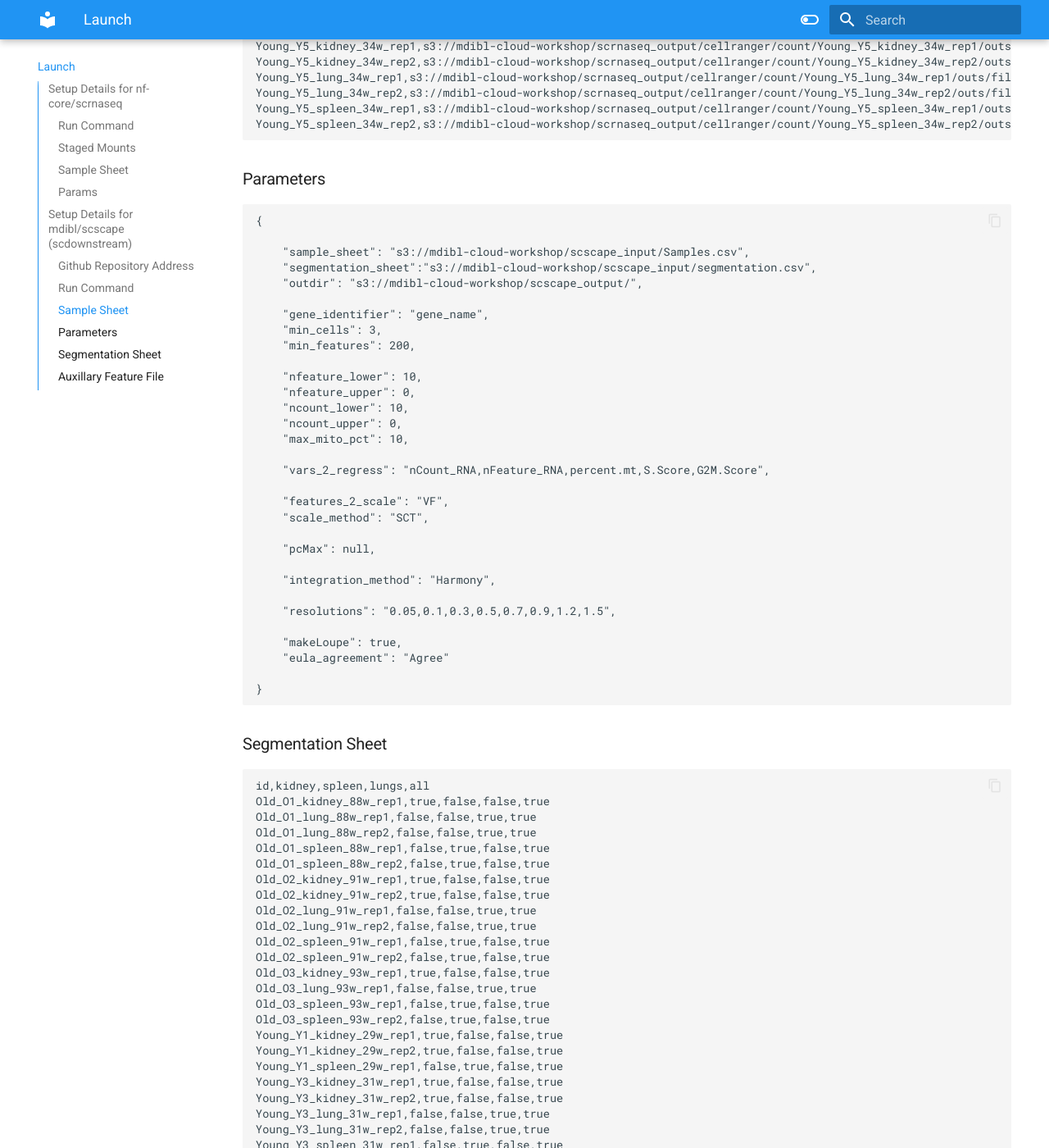
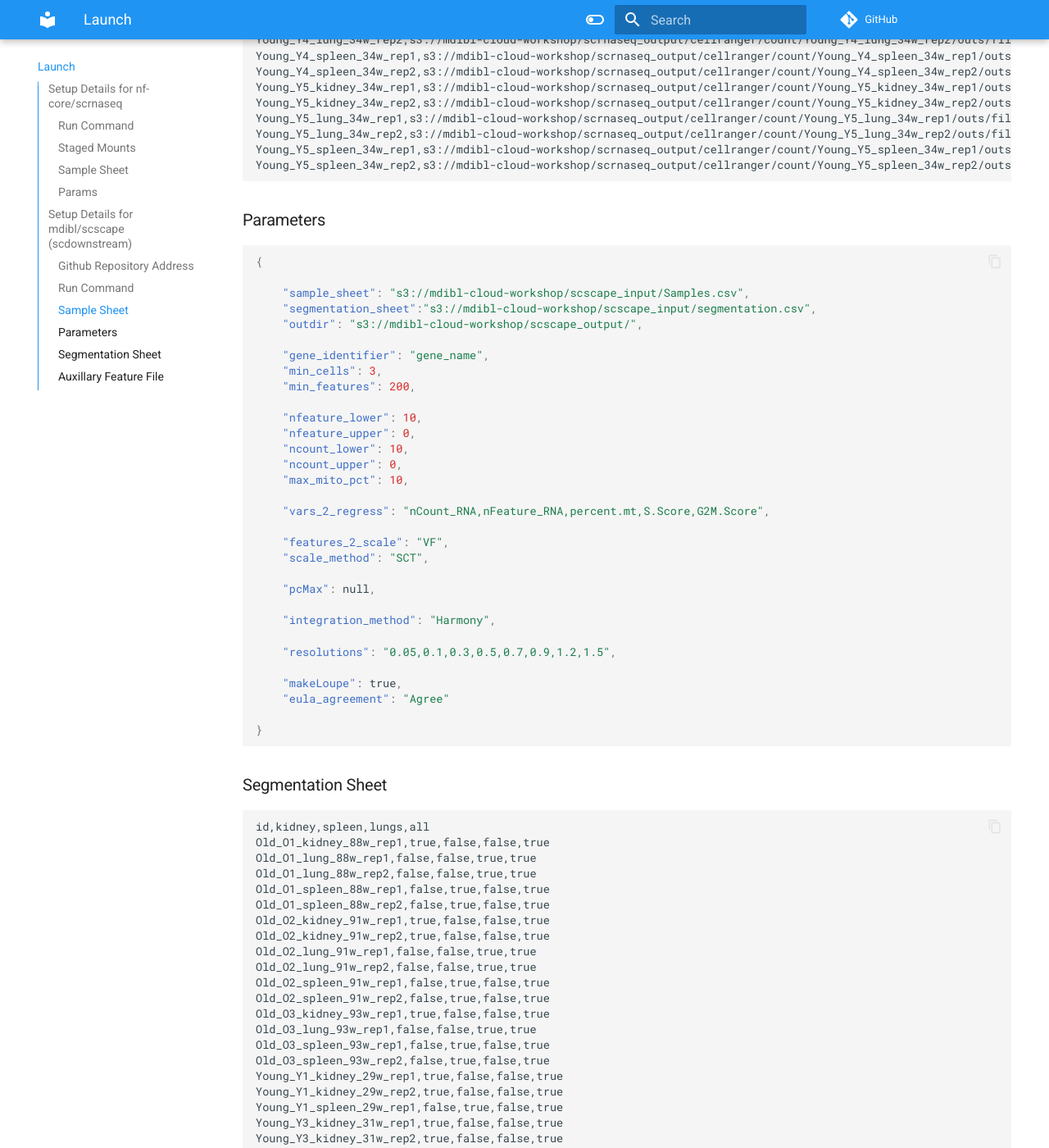
Before and after one commit to mdibl/scrnaseq_course_2024, an MkDocs documentation site: the page built from docs/launch.md, in a window 1280 px wide and 1400 px high, scrolled down 2656 px. Shown: the whole window at 82% size. Built offline with MkDocs 1.6.1 and Material for MkDocs 9.7.7, drawn with Linux system fonts in a browser that asks for light colours; comment, search, counter and statistics services are not loaded; some of the changed text lies outside the part shown.

Commit message:
added extensions

````diff
--- a/docs/launch.md
+++ b/docs/launch.md
@@ -80,7 +81,9 @@
 ## Setup Details for `mdibl/scscape` (`scdownstream`)
 
 ### Github Repository Address
+```
 https://github.com/mdibl/scscape
+```
 
 ### Run Command
 ```sh
--- a/mkdocs.yml
+++ b/mkdocs.yml
@@ -11,6 +11,7 @@
     - navigation.sections
     - toc.integrate
     - navigation.top
+    - navigation.footer
     - search.suggest
     - search.highlight
     - content.tabs.link
@@ -30,3 +31,13 @@
         name: Switch to Light Mode
       primary: blue
       accent: deep orange
+repo_url: https://github.com/mdibl/scrnaseq_course_2024
+markdown_extensions:
+  - attr_list
+  - md_in_html
+  - admonition
+  - pymdownx.details
+  - pymdownx.superfences
+  - pymdownx.emoji:
+      emoji_index: !!python/name:material.extensions.emoji.twemoji
+      emoji_generator: !!python/name:material.extensions.emoji.to_svg
````
Also changed, not shown: other parts of docs/launch.md (+2 -1 lines), docs/index.md (+8 -18 lines).
